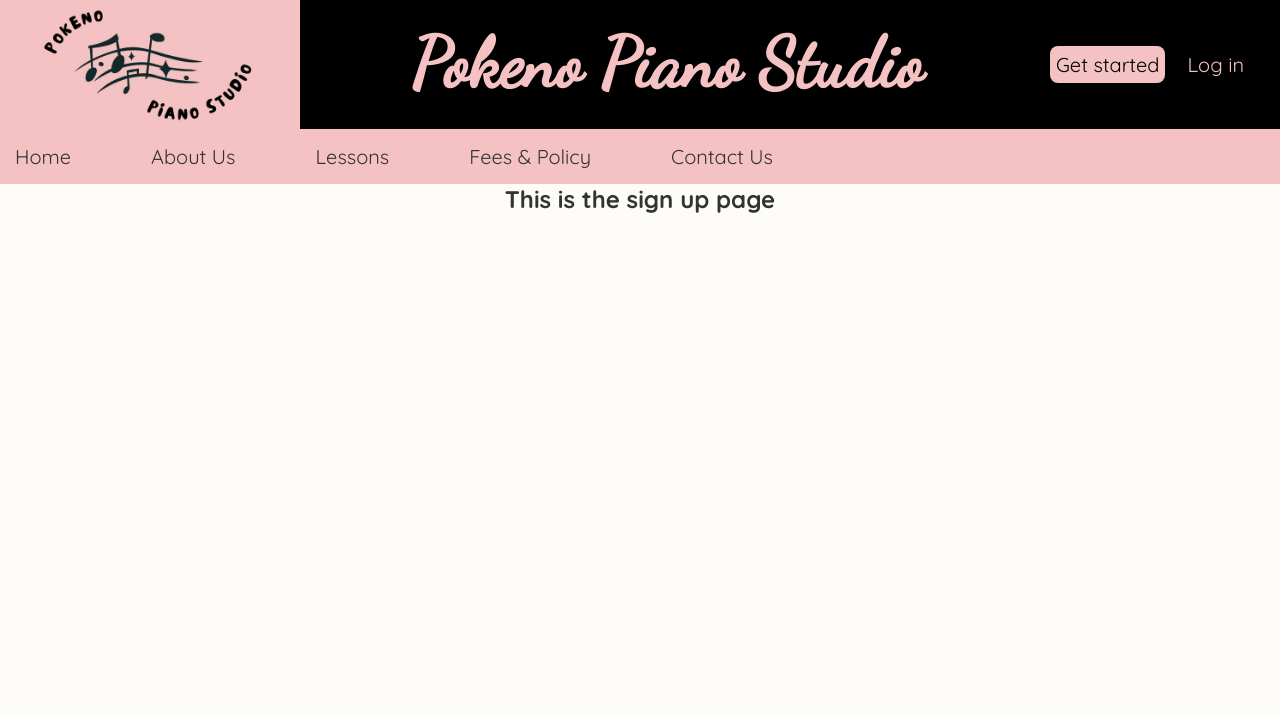
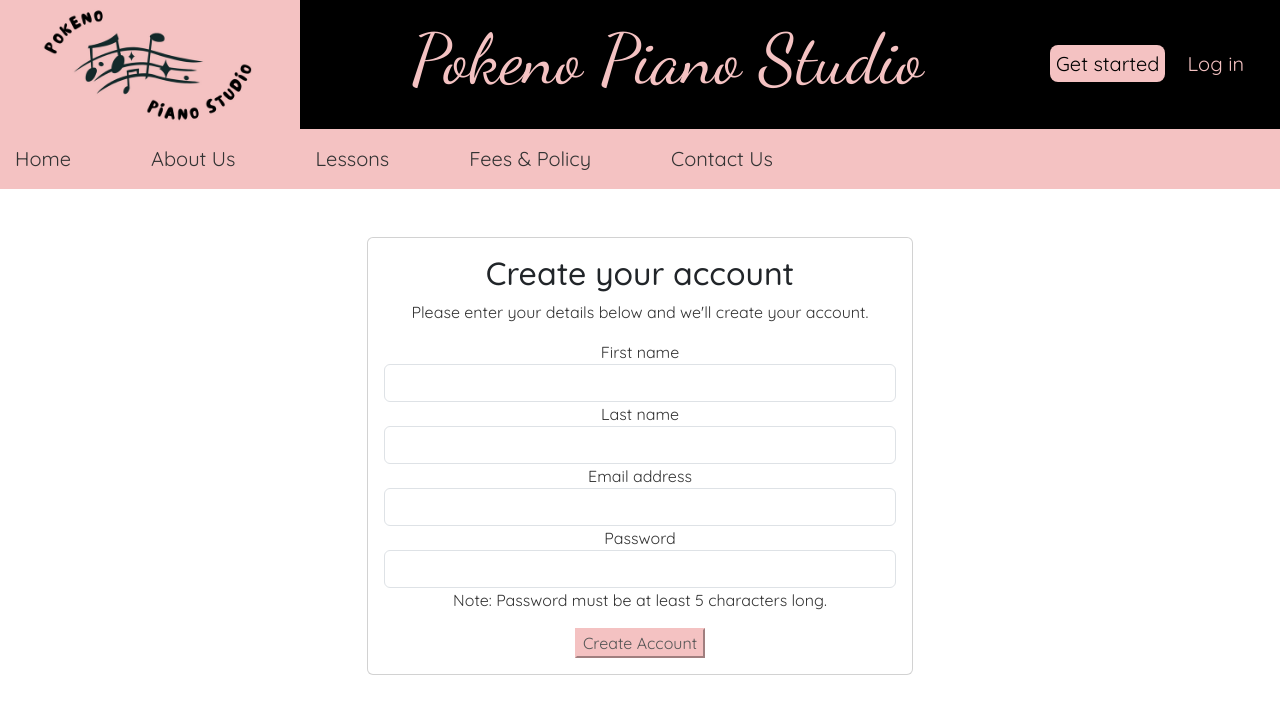
Before and after one commit to dorachenxiW/React-Web-App-Pokeno-Piano-Studio, a React (Create React App) app in the folder pokeno-piano-studio/: page /signup in a window 1280 px wide. Shown: the top 714 px of the page. Built offline with nearby package versions, Linux system fonts and the light colour scheme.

Commit message:
login and signup working

```diff
--- a/pokeno-piano-studio/src/App.js
+++ b/pokeno-piano-studio/src/App.js
@@ -1,3 +1,4 @@
+
 import TopNavbar from './TopNavbar';
 import MainNavbar from './MainNavbar';
 import Home from './Home'
@@ -8,14 +9,17 @@ import AboutUs from './AboutUs';
 import Pricing from './Pricing';
 import Contact from './Contact';
 import Lessons from './Lessons';
+import Dashboard from './Dashboard';
 
 
 function App() {
+  // const [isLoggedIn, setIsloggedIn] = useState(false);
+
   return (
     <Router>
       <div className="App">
-        <TopNavbar />
-        <MainNavbar />
+          <TopNavbar />
+          <MainNavbar />
       </div>
       <div className="content">
         <Switch>
@@ -40,6 +44,9 @@ function App() {
           <Route path="/contact">
             <Contact />
           </Route>
+          <Route path="/dashboard">
+                        <Dashboard />
+                    </Route>
         </Switch>
 
       </div>
--- /dev/null
+++ b/pokeno-piano-studio/src/Dashboard.js
@@ -0,0 +1,11 @@
+
+
+const Dashboard = () => {
+    return (
+        <div>
+            <h2>Welcome to the Dashboard</h2>
+        </div>
+    );
+}
+
+export default Dashboard;
--- a/pokeno-piano-studio/src/GetStarted.js
+++ b/pokeno-piano-studio/src/GetStarted.js
@@ -1,7 +1,71 @@
+import { useState } from "react";
+import axios from "axios";
+import { useHistory } from "react-router-dom";
+
 const GetStarted = () => {
+    const [values, setValues] = useState ({
+        first_name: '',
+        last_name: '',
+        email: '',
+        password: ''
+    })
+    const history = useHistory()
+
+    const handleSubmit = (event) => {
+        event.preventDefault();
+        axios.post("http://localhost:5000/signup", values)
+        .then(res => {
+            if (res.data.Status === "Success") {
+                history.push('/login')
+            } else {
+                alert("Error");
+            }
+        })
+        .then(err => console.log(err));
+    }
     return (
-        <div className="signup">
-            <h2>This is the sign up page</h2>
+            <div className="container">
+            <div className="row justify-content-center">
+                <div className="col-md-6">
+                    <div className="card mt-5">
+                        <div className="card-body">
+                            <h2 className="card-title">Create your account</h2>
+                            <p className="card-text">Please enter your details below and we'll create your account.</p>
+                            <form onSubmit={handleSubmit}>
+                                <div className="form-group">
+                                    <label htmlFor="first_name">First name</label>
+                                    <input type="text" className="form-control" id="first_name" name="first_name"
+                                    onChange = {e => setValues({...values, first_name: e.target.value})}
+                                    required />
+                                </div>
+                                <div className="form-group">
+                                    <label htmlFor="last_name">Last name</label>
+                                    <input type="text" className="form-control" id="last_name" name="last_name"
+                                    onChange = {e => setValues({...values, last_name: e.target.value})}
+                                    required />
+                                </div>
+                                <div className="form-group">
+                                    <label htmlFor="email">Email address</label>
+                                    <input type="email" className="form-control" id="email" name="email"
+                                    onChange = {e => setValues({...values, email: e.target.value})}
+                                    required />
+                                </div>
+                                <div className="form-group">
+                                    <label htmlFor="password">Password</label>
+                                    <input type="password" className="form-control" id="password" name="password"  minLength="5"
+                                    onChange = {e => setValues({...values, password: e.target.value})}
+                                    required />
+                                </div>
+                                <p>
+                                Note: Password must be at least 5 characters long.
+                                </p>
+                                <p></p>
+                                <button type="submit" className="custom-button-color">Create Account</button>
+                            </form>
+                        </div>
+                    </div>
+                </div>
+            </div>
         </div>
      );
 }
--- a/pokeno-piano-studio/src/Login.js
+++ b/pokeno-piano-studio/src/Login.js
@@ -1,44 +1,56 @@
-import { useState } from "react";
+import { Link } from 'react-router-dom';
+import axios from "axios";
+import { useHistory } from "react-router-dom";
+import { useState } from 'react';
 
 const Login = () => {
-    const [username, setUsername] = useState("");
-    const [password, setPassword] = useState("");
-    const [error, setError] = useState("");
+    const [values, setValues] = useState ({
+        email: '',
+        password: ''
+    })
+    const history = useHistory()
 
-    const handleLogin = () => {
-        // Perform login validation here
-        if (username === "admin" && password === "admin123") {
-            // Redirect to dashboard or perform further actions upon successful login
-            console.log("Login successful");
+    const handleSubmit = (event) => {
+        event.preventDefault();
+        axios.post("http://localhost:5000/login", values)
+        .then(res => {
+            if (res.data.Status === "Success") {
+                history.push('/dashboard')
             } else {
-            setError("Invalid username or password");
+                alert("Error");
             }
-    };
-
+        })
+        .then(err => console.log(err));
+    }
     return (
-        <div className="login">
-            <h2>Login</h2>
-            <div className="login-form">
+        <div className="container">
+            <div className="row justify-content-center">
+                <div className="col-md-6">
+                    <div className="card mt-5">
+                        <div className="card-body">
+                            <h2 className="card-title">Log in to Pokeno Piano Studio </h2>
+                            <form onSubmit={handleSubmit}>
                                 <div className="form-group">
-                    <label htmlFor="username">Username:</label>
-                    <input
-                        type="text"
-                        id="username"
-                        value={username}
-                        onChange={(e) => setUsername(e.target.value)}
-                    />
+                                    <label htmlFor="email">Email address</label>
+                                    <input type="email" className="form-control" id="email" name="email"
+                                    onChange = {e => setValues({...values, email: e.target.value})}
+                                    required />
                                 </div>
                                 <div className="form-group">
-                    <label htmlFor="password">Password:</label>
-                    <input
-                        type="password"
-                        id="password"
-                        value={password}
-                        onChange={(e) => setPassword(e.target.value)}
-                    />
+                                    <label htmlFor="password">Password</label>
+                                    <input type="password" className="form-control" id="password" name="password"
+                                    onChange = {e => setValues({...values, password: e.target.value})}
+                                    required />
                                 </div>
-                <button onClick={handleLogin}>Login</button>
-                {error && <p className="error-message">{error}</p>}
+                                <p></p>
+                                <button type="submit" className="custom-button-color">Login</button>
+                            </form>
+                            <p className="mt-3">
+                                Don't have an account?
+                                <Link to="/signup" style={{color:"#f1356d"}}> Get Started</Link></p>
+                        </div>
+                    </div>
+                </div>
             </div>
         </div>
     );
--- a/pokeno-piano-studio/src/index.css
+++ b/pokeno-piano-studio/src/index.css
@@ -348,3 +348,9 @@ body {
 .contact-form button:hover {
   background-color: #f1356d;
   }
+
+.custom-button-color {
+  background-color: #F4C2C2;
+  border-color: #F4C2C2; /* Optional: change border color to match background */
+  color: #555; /* Optional: change text color to contrast with background */
+}
--- a/pokeno-piano-studio/src/index.js
+++ b/pokeno-piano-studio/src/index.js
@@ -2,6 +2,7 @@ import React from 'react';
 import ReactDOM from 'react-dom/client';
 import './index.css';
 import App from './App';
+import 'bootstrap/dist/css/bootstrap.min.css';
 
 const root = ReactDOM.createRoot(document.getElementById('root'));
 root.render(
```
Also changed, not shown: 2 other files (tests, documents, lock files or other folders). Lines whose indentation alone changed are shown as unchanged.
